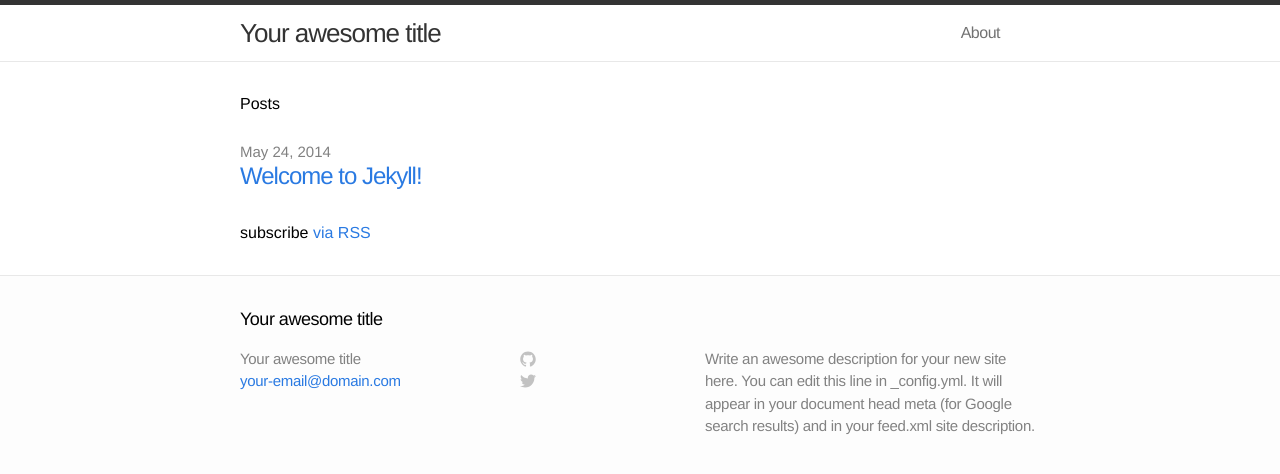
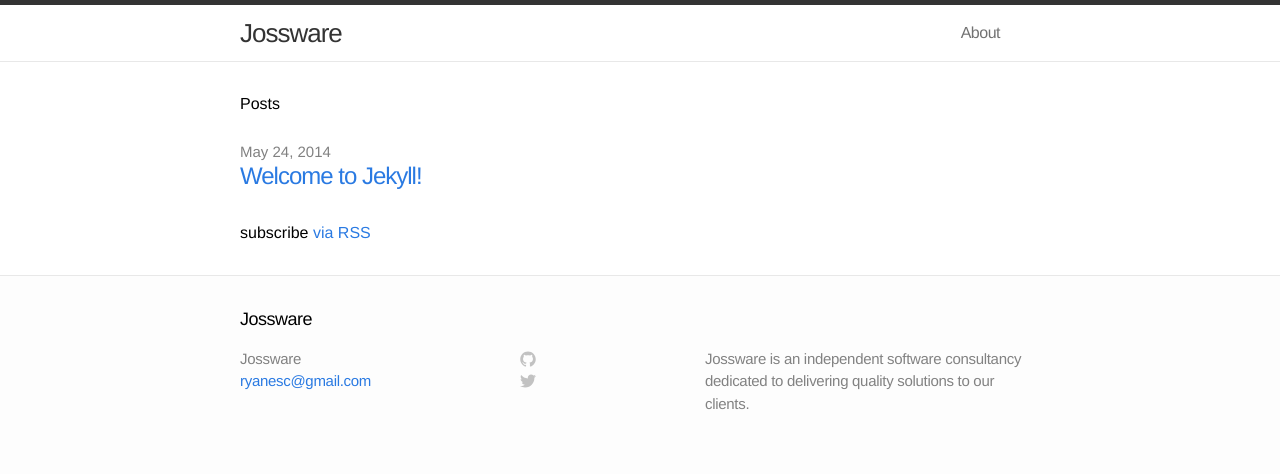
Before and after one commit to ryane/jossware, a Jekyll site: the page built from index.html, in a window 1280 px wide. Shown: the top 474 px of the page. Built offline with Jekyll 4.4.1, drawn with Linux system fonts in a browser that asks for light colours.

Commit message:
updated site configuration and include github and twitter usernames

```diff
--- a/_config.yml
+++ b/_config.yml
@@ -1,9 +1,11 @@
 # Site settings
-title: Your awesome title
-email: your-email@domain.com
-description: "Write an awesome description for your new site here. You can edit this line in _config.yml. It will appear in your document head meta (for Google search results) and in your feed.xml site description."
+title: Jossware
+email: ryanesc@gmail.com
+description: "Jossware is an independent software consultancy dedicated to delivering quality solutions to our clients."
 baseurl: ""
-url: "http://yourdomain.com"
+url: "http://jossware.com"
+github_username: ryane
+twitter_username: ryanesc
 
 # Build settings
 markdown: kramdown
--- a/_includes/footer.html
+++ b/_includes/footer.html
@@ -14,7 +14,7 @@
     <div class="footer-col-2 column">
       <ul>
         <li>
-          <a href="https://github.com/{{ site.username }}">
+          <a href="https://github.com/{{ site.github_username }}">
             <span class="icon github">
               <svg version="1.1" class="github-icon-svg" xmlns="http://www.w3.org/2000/svg" xmlns:xlink="http://www.w3.org/1999/xlink" x="0px" y="0px"
                  viewBox="0 0 16 16" enable-background="new 0 0 16 16" xml:space="preserve">
@@ -33,7 +33,7 @@
           </a>
         </li>
         <li>
-          <a href="https://twitter.com/{{ site.username }}">
+          <a href="https://twitter.com/{{ site.twitter_username }}">
             <span class="icon twitter">
               <svg version="1.1" class="twitter-icon-svg" xmlns="http://www.w3.org/2000/svg" xmlns:xlink="http://www.w3.org/1999/xlink" x="0px" y="0px"
                  viewBox="0 0 16 16" enable-background="new 0 0 16 16" xml:space="preserve">
```
